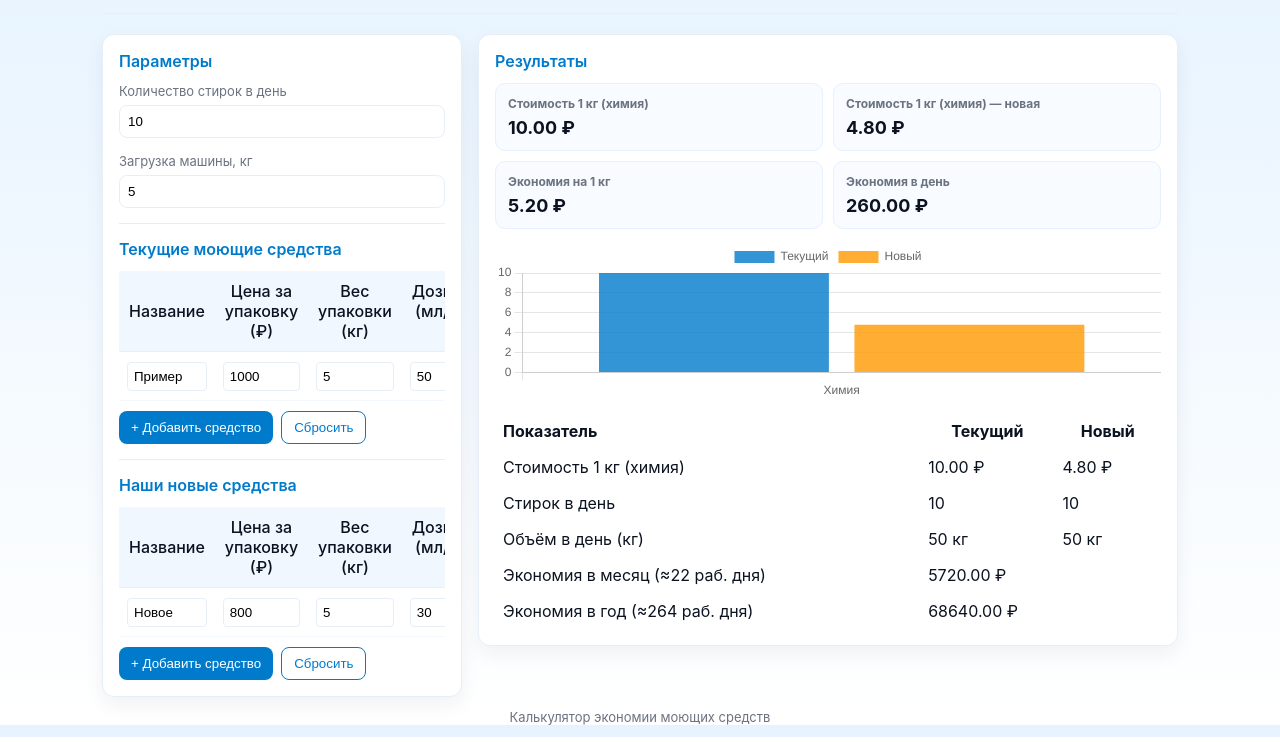
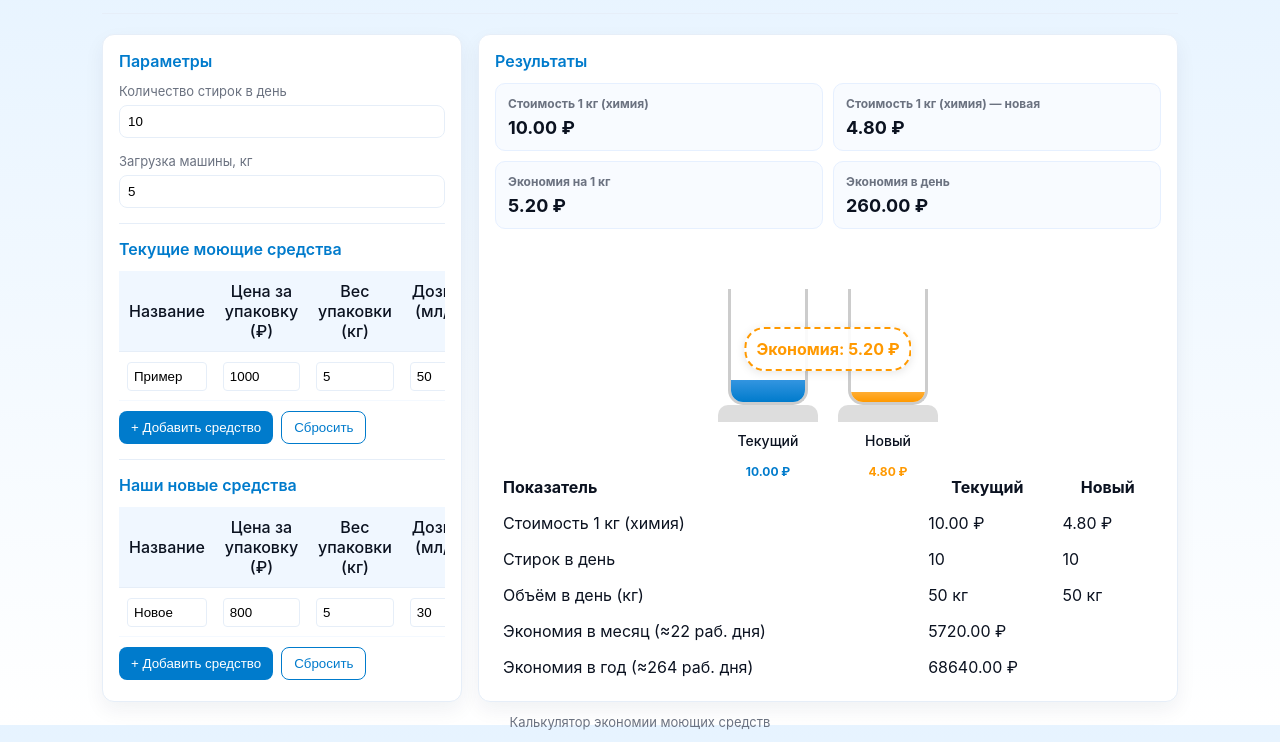
Before and after one commit to Vadimba20/Calculator_detergents_for_site, a plain HTML site: page index.html in a window 1280 px wide. Shown: the part 93-835 px from the top of the page. Drawn offline with nearby package versions, Linux system fonts and the light colour scheme.

Commit message:
Update index.html

```diff
--- a/index.html
+++ b/index.html
@@ -270,6 +270,96 @@
     .param-block:last-child {
       margin-bottom: 0;
     }
+
+    .glasses-container {
+      display: flex;
+      justify-content: center;
+      align-items: flex-end;
+      gap: 40px;
+      height: 200px;
+      margin: 20px 0;
+      position: relative;
+    }
+
+    .glass {
+      width: 80px;
+      height: 160px;
+      position: relative;
+      display: flex;
+      flex-direction: column;
+      align-items: center;
+    }
+
+    .glass-base {
+      width: 100px;
+      height: 20px;
+      background: #ddd;
+      border-radius: 10px 10px 0 0;
+    }
+
+    .glass-body {
+      width: 80px;
+      height: 140px;
+      border: 3px solid #ccc;
+      border-top: none;
+      border-radius: 0 0 15px 15px;
+      position: relative;
+      overflow: hidden;
+      background: transparent;
+    }
+
+    .liquid {
+      position: absolute;
+      bottom: 0;
+      width: 100%;
+      transition: height 1s ease-in-out;
+    }
+
+    .old-liquid {
+      background: linear-gradient(to top, #007BCC, #3395e0);
+    }
+
+    .new-liquid {
+      background: linear-gradient(to top, #FF9900, #ffad33);
+    }
+
+    .glass-label {
+      margin-top: 10px;
+      font-size: 14px;
+      font-weight: 500;
+      text-align: center;
+    }
+
+    .value-label {
+      position: absolute;
+      width: 100px;
+      text-align: center;
+      font-weight: bold;
+      font-size: 12px;
+      color: #333;
+    }
+
+    .old-value {
+      color: #007BCC;
+    }
+
+    .new-value {
+      color: #FF9900;
+    }
+
+    .savings-indicator {
+      position: absolute;
+      top: 50%;
+      left: 50%;
+      transform: translate(-50%, -50%);
+      background: rgba(255, 255, 255, 0.9);
+      padding: 10px;
+      border-radius: 20px;
+      border: 2px dashed #FF9900;
+      font-weight: bold;
+      color: #FF9900;
+      box-shadow: 0 2px 10px rgba(0,0,0,0.1);
+    }
   </style>
 </head>
 <body>
@@ -278,7 +368,7 @@
       <div class="logo">C</div>
       <div>
         <h1 id="appTitle">Калькулятор экономии моющих средств</h1>
-        <p class="lead">Введите данные в разделы "Моющие средства" и "Параметры"</p>
+        <p class="lead">Покажите клиенту экономию при переходе на современные средства</p>
       </div>
 
       <div class="top-controls">
@@ -359,7 +449,29 @@
             <div class="stat"><h4>Экономия в день</h4><p id="savingDay">— ₽</p></div>
           </div>
 
-          <div style="margin-top:12px"><canvas id="chartCompare" height="160"></canvas></div>
+          <div class="glasses-container">
+            <div class="glass">
+              <div class="glass-body">
+                <div class="liquid old-liquid" id="oldLiquid" style="height: 0%"></div>
+              </div>
+              <div class="glass-base"></div>
+              <div class="glass-label">Текущий</div>
+              <div class="value-label old-value" id="oldValueLabel" style="bottom: -30px">0 ₽</div>
+            </div>
+
+            <div class="glass">
+              <div class="glass-body">
+                <div class="liquid new-liquid" id="newLiquid" style="height: 0%"></div>
+              </div>
+              <div class="glass-base"></div>
+              <div class="glass-label">Новый</div>
+              <div class="value-label new-value" id="newValueLabel" style="bottom: -30px">0 ₽</div>
+            </div>
+
+            <div class="savings-indicator" id="savingsIndicator" style="display: none;">
+              Экономия: <span id="savingsAmount">0 ₽</span>
+            </div>
+          </div>
 
           <div style="margin-top:12px;overflow:auto">
             <table style="width:100%;border-collapse:collapse">
@@ -394,7 +506,10 @@
         machineLoad: 'Загрузка машины, кг',
         volumePerDay: 'Объём в день (кг)',
         monthSaving: 'Экономия в месяц (≈22 раб. дня)',
-        yearSaving: 'Экономия в год (≈264 раб. дня)'
+        yearSaving: 'Экономия в год (≈264 раб. дня)',
+        currentLabel: 'Текущий',
+        newLabel: 'Новый',
+        savings: 'Экономия:'
       },
       en: {
         appTitle: 'Detergent Savings Calculator',
@@ -406,7 +521,10 @@
         machineLoad: 'Machine load, kg',
         volumePerDay: 'Volume per day (kg)',
         monthSaving: 'Monthly saving (≈22 work days)',
-        yearSaving: 'Yearly saving (≈264 work days)'
+        yearSaving: 'Yearly saving (≈264 work days)',
+        currentLabel: 'Current',
+        newLabel: 'New',
+        savings: 'Savings:'
       }
     }
 
@@ -496,7 +614,31 @@
       return sum;
     }
 
-    let chart;
+    function updateGlasses(oldCost, newCost, savings) {
+      // Определяем максимальное значение для масштабирования
+      const maxCost = Math.max(oldCost, newCost, 50);
+
+      // Рассчитываем высоту жидкости (в процентах)
+      const oldHeight = (oldCost / maxCost) * 100;
+      const newHeight = (newCost / maxCost) * 100;
+
+      // Обновляем визуализацию
+      $('oldLiquid').style.height = oldHeight + '%';
+      $('newLiquid').style.height = newHeight + '%';
+
+      // Обновляем значения
+      $('oldValueLabel').textContent = money(oldCost);
+      $('newValueLabel').textContent = money(newCost);
+      $('savingsAmount').textContent = money(savings);
+
+      // Показываем индикатор экономии, если есть экономия
+      if (savings > 0) {
+        $('savingsIndicator').style.display = 'block';
+      } else {
+        $('savingsIndicator').style.display = 'none';
+      }
+    }
+
     function compute(){
       const oldChem = costPerKg(state.current);
       const newChem = costPerKg(state.new);
@@ -521,40 +663,8 @@
       $('t_month_save').innerText = money(monthlySaving);
       $('t_year_save').innerText = money(yearlySaving);
 
-      const ctx = $('chartCompare').getContext('2d');
-      const dataOld = [oldChem];
-      const dataNew = [newChem];
-      if(!chart){
-        chart = new Chart(ctx, {
-          type: 'bar',
-          data: {
-            labels:[I18N[state.lang].chemistry],
-            datasets:[
-              {label: I18N[state.lang].current, data: dataOld, backgroundColor: 'rgba(0,123,204,0.8)'},
-              {label: I18N[state.lang].new, data: dataNew, backgroundColor: 'rgba(255,153,0,0.8)'}
-            ]
-          },
-          options:{
-            responsive:true,
-            maintainAspectRatio:false,
-            scales:{y:{beginAtZero:true}},
-            plugins: {
-              legend: { position: 'top' },
-              tooltip: {
-                callbacks: {
-                  label: function(context) {
-                    return context.dataset.label + ': ' + context.parsed.y.toFixed(2) + ' ₽';
-                  }
-                }
-              }
-            }
-          }
-        });
-      } else {
-        chart.data.datasets[0].data = dataOld;
-        chart.data.datasets[1].data = dataNew;
-        chart.update();
-      }
+      // Обновляем визуализацию стаканов
+      updateGlasses(oldChem, newChem, savePerKg);
 
       saveState();
     }
@@ -568,12 +678,10 @@
       $('clearCurrent').innerText = s.reset || 'Reset';
       $('clearNew').innerText = s.reset || 'Reset';
 
-      if (chart) {
-        chart.data.labels = [s.chemistry];
-        chart.data.datasets[0].label = s.current;
-        chart.data.datasets[1].label = s.new;
-        chart.update();
-      }
+      // Обновляем надписи на стаканах
+      document.querySelector('.glass-label').innerText = s.currentLabel;
+      document.querySelectorAll('.glass-label')[1].innerText = s.newLabel;
+      document.querySelector('#savingsIndicator').innerHTML = s.savings + ' <span id="savingsAmount">0 ₽</span>';
 
       saveState();
     }
```
